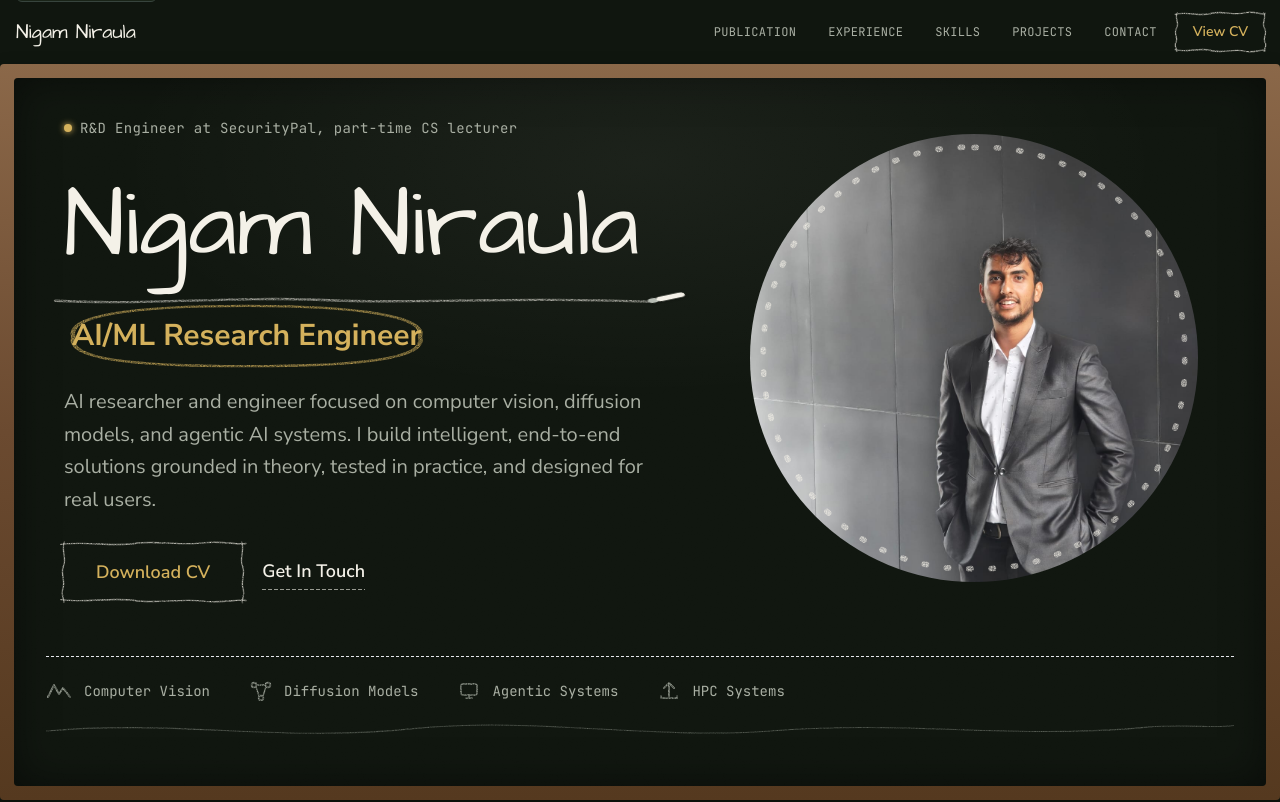
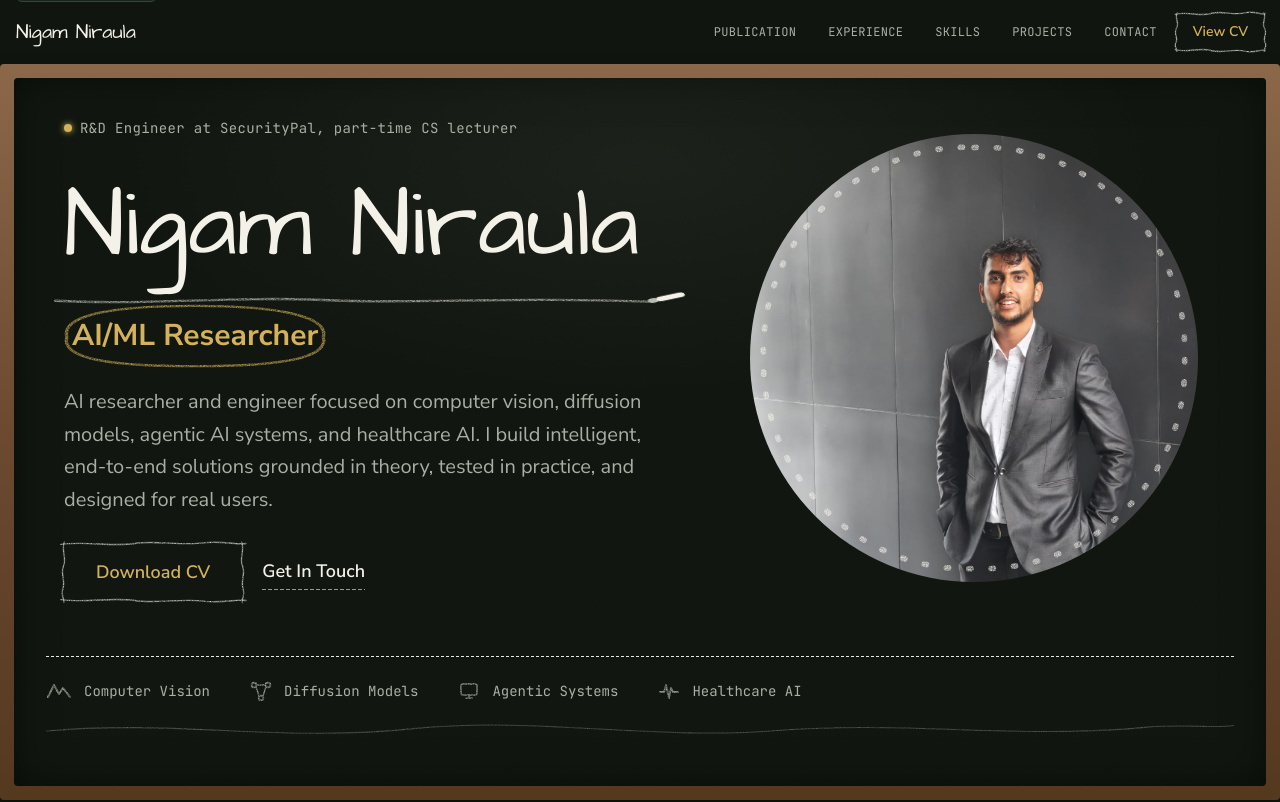
Before and after one commit to ninix07/Portfolio, a React (Vite) app: page / in a window 1280 px wide. Shown: the top 802 px of the page. Built offline with nearby package versions, Linux system fonts and the light colour scheme.

Commit message:
Update Personal Descriptions

```diff
--- a/src/components/portfolio/HeroSection.tsx
+++ b/src/components/portfolio/HeroSection.tsx
@@ -149,10 +149,9 @@ const HeroSection = () => {
               </div>
               <div className={STYLES.trayItem}>
                 <svg className={STYLES.traySvg} width="22" height="20" viewBox="0 0 22 20" aria-hidden="true">
-                  <path d="M11,2 L11,15 M6,7 L11,2 L16,7" fill="none" stroke="#C9CFC3" strokeWidth="1.8" strokeLinecap="round" strokeLinejoin="round" />
-                  <path d="M3,15 L3,17 L19,17 L19,15" fill="none" stroke="#C9CFC3" strokeWidth="1.6" strokeLinecap="round" />
+                  <path d="M2,11 L6,11 L8,4 L11,17 L13,7 L15,11 L20,11" fill="none" stroke="#C9CFC3" strokeWidth="1.8" strokeLinecap="round" strokeLinejoin="round" />
                 </svg>
-                HPC Systems
+                Healthcare AI
               </div>
             </div>
 
--- a/src/components/portfolio/SkillSection.tsx
+++ b/src/components/portfolio/SkillSection.tsx
@@ -8,7 +8,7 @@ import {
   // Software Development
   FileCode2, Globe, Smartphone, Server, Database, Hash, Shield, Palette,
   // MLOps & Platforms
-  GitBranch, Container, Cloud, Bot, HardDrive,
+  GitBranch, Container, Cloud, Bot, HardDrive, Layers,
   // Tools & Ecosystem
   BookOpen, Terminal, Figma, Send
 } from "lucide-react";
@@ -50,6 +50,7 @@ const skillCategories = [
       { name: "Git", icon: GitBranch },
       { name: "Docker", icon: Container },
       { name: "Google Cloud", icon: Cloud },
+      { name: "Terraform", icon: Layers },
       { name: "Linux", icon: HardDrive },
       { name: "Google ADK", icon: Bot },
     ]
@@ -59,6 +60,7 @@ const skillCategories = [
     icon: Settings,
     skills: [
       { name: "VS Code", icon: Terminal },
+      { name: "Neovim", icon: Terminal },
       { name: "Jupyter", icon: BookOpen },
       { name: "Figma", icon: Figma },
       { name: "Postman", icon: Send },
--- a/src/components/portfolio/heroConstants.ts
+++ b/src/components/portfolio/heroConstants.ts
@@ -9,10 +9,10 @@ export const NAME_FIRST = "Nigam";
 export const NAME_LAST = "Niraula";
 
 export const KICKER_TEXT = "R&D Engineer at SecurityPal, part-time CS lecturer";
-export const ROLE_TEXT = "AI/ML Research Engineer";
+export const ROLE_TEXT = "AI/ML Researcher";
 
 export const HERO_DESCRIPTION =
-  "AI researcher and engineer focused on computer vision, diffusion models, and agentic AI systems. I build intelligent, end-to-end solutions grounded in theory, tested in practice, and designed for real users.";
+  "AI researcher and engineer focused on computer vision, diffusion models, agentic AI systems, and healthcare AI. I build intelligent, end-to-end solutions grounded in theory, tested in practice, and designed for real users.";
 
 // ==========================================
 // BUTTONS & CTA
```
